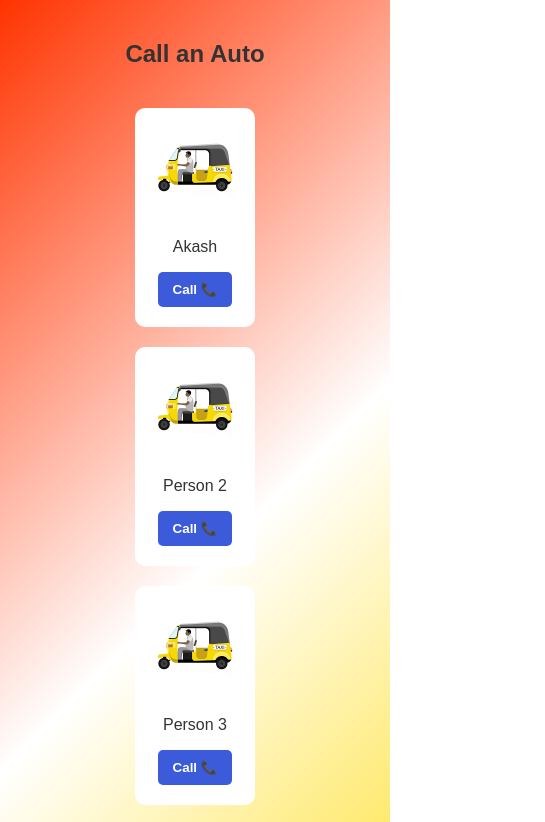
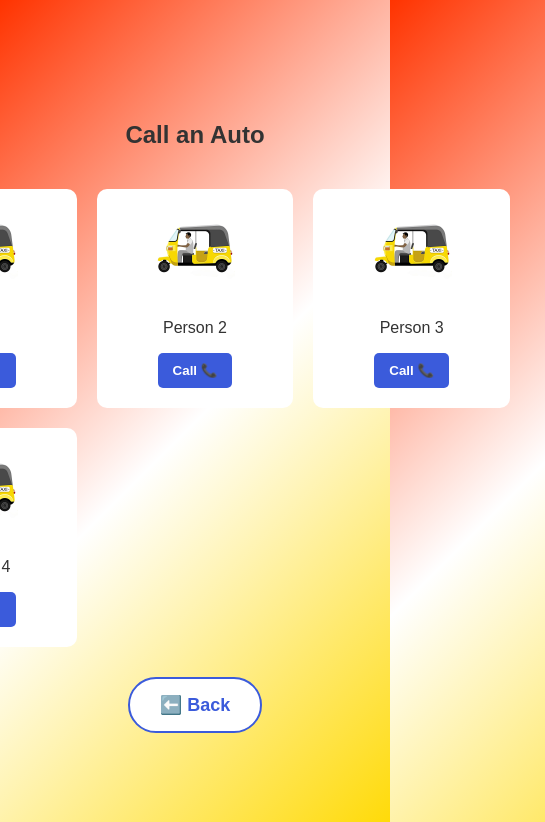
Before and after one commit to Akashplakkal/KKonnect.github.io, a plain HTML site: page index.html in a window 390 px wide. Both pictures are taken after a click on the button "Call an Auto →". Shown: the top 822 px of the page, 545 px wide, since content can reach past the window. Drawn offline with Linux system fonts and the light colour scheme.

Commit message:
Update index.html

```diff
--- a/index.html
+++ b/index.html
@@ -5,21 +5,18 @@
     <meta name="viewport" content="width=device-width, initial-scale=1.0">
     <title>Connect - Bus & Auto Service</title>
     <style>
-        html, body {
+        body {
             margin: 0;
             padding: 0;
+            display: flex;
+            flex-direction: column;
+            justify-content: center;
+            align-items: center;
+            height: 100vh;
+            background: linear-gradient(135deg, #ff3300, white, #ffd900);
             font-family: Arial, sans-serif;
             text-align: center;
             color: #333;
-            background: linear-gradient(135deg, #ff3300, white, #ffd900);
-            min-height: 100vh;
-            box-sizing: border-box;
-        }
-        body {
-            display: flex;
-            flex-direction: column;
-            align-items: center;
-            padding: 20px;
         }
         .logo {
             margin-top: 20px;
@@ -91,23 +88,24 @@
             font-size: 12px;
             color: #555;
             font-style: italic;
-            margin-top: 15px;
+            position: absolute;
+            bottom: 10px;
+            right: 10px;
         }
         .driver-grid {
             display: grid;
-            grid-template-columns: repeat(4, 1fr);
+            grid-template-columns: repeat(auto-fit, minmax(150px, 1fr));
             gap: 20px;
             padding: 20px;
-            width: 100%;
+            width: 90%;
             max-width: 800px;
-            box-sizing: border-box;
+            margin: auto;
         }
         .driver-card {
             background: #fff;
             padding: 20px;
             border-radius: 10px;
             text-align: center;
-            box-sizing: border-box;
         }
         .driver-card img {
             width: 80px;
@@ -125,16 +123,6 @@
         }
         .call-btn:hover {
             background-color: #2d47a3;
-        }
-        @media (max-width: 768px) {
-            .driver-grid {
-                grid-template-columns: repeat(2, 1fr);
-            }
-        }
-        @media (max-width: 480px) {
-            .driver-grid {
-                grid-template-columns: 1fr;
-            }
         }
     </style>
 </head>
@@ -267,5 +255,4 @@
         }
     </script>
 </body>
-</body>
 </html>
```
